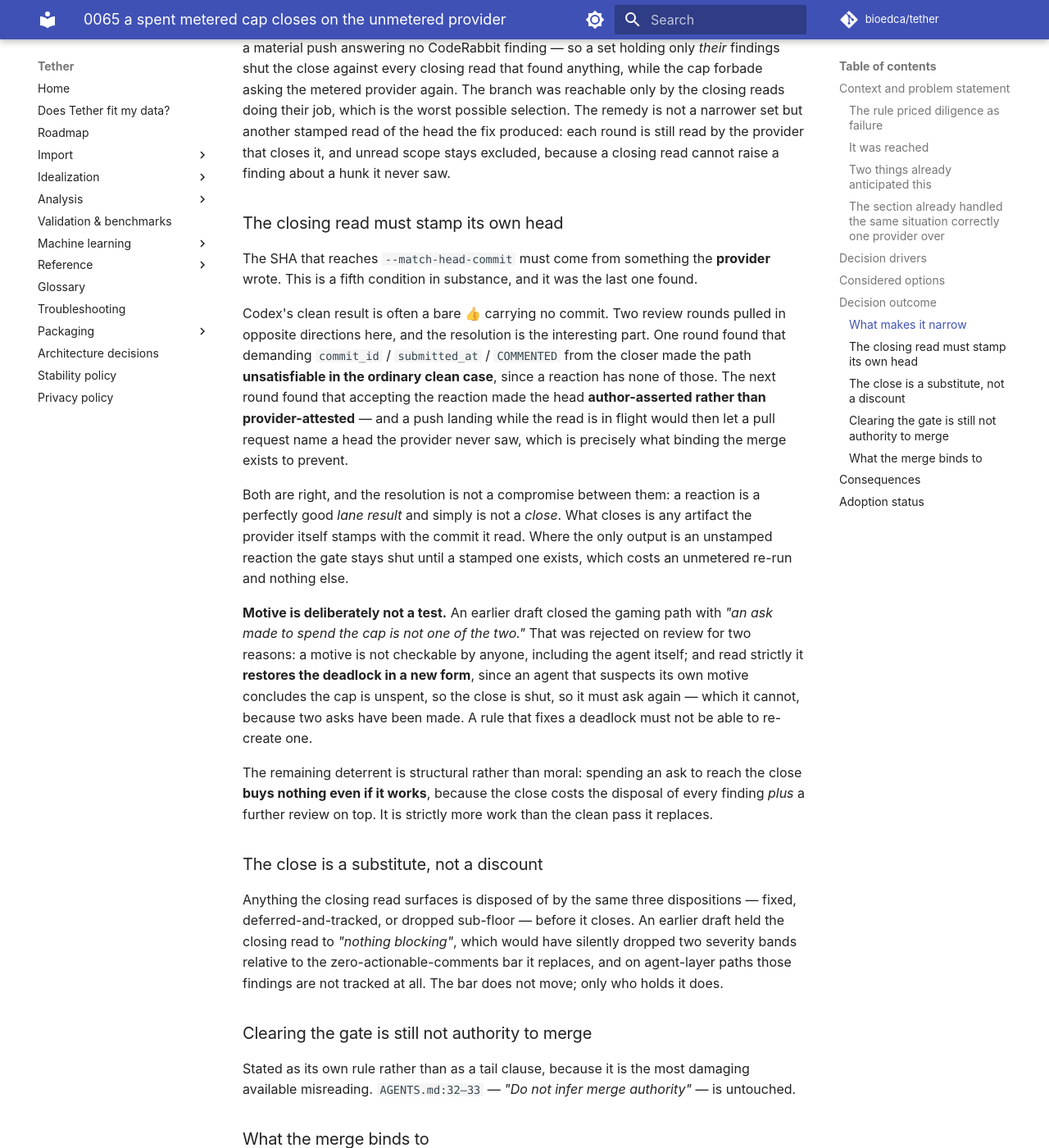
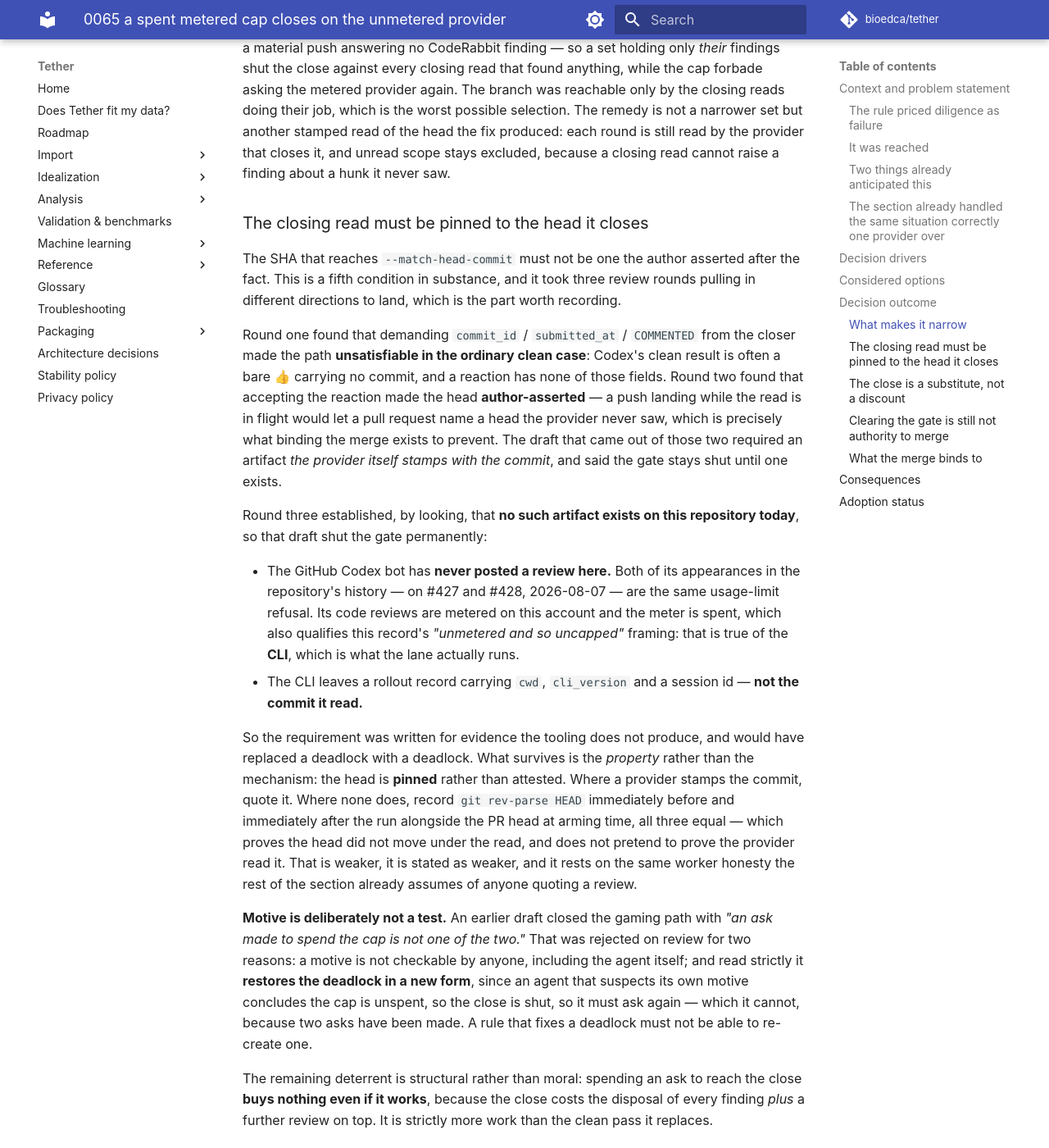
Before and after one commit to bioedca/tether, an MkDocs documentation site: the page built from docs/adr/0065-a-spent-metered-cap-closes-on-the-unmetered-provider.md, in a window 1280 px wide and 1400 px high, scrolled down 5829 px. Shown: the whole window at 82% size. Built offline with MkDocs 1.6.1 and Material for MkDocs 9.7.7, drawn with Linux system fonts in a browser that asks for light colours; comment, search, counter and statistics services are not loaded; the version menu is left out.

Commit message:
fix(agents): pin the closing read's head, because nothing attests it
Codex round 15, one P1, and the most consequential of the run: the close as
written could not be executed at all.

The stamped-head rule required the merging SHA to come from an artifact the
PROVIDER wrote. Checking whether such an artifact exists, rather than assuming
one does:

  - The GitHub Codex bot has NEVER posted a review on this repository. Both of
    its appearances -- #427 and #428, 2026-08-07 -- are the same usage-limit
    refusal. Its code reviews are metered on this account and the meter is spent.
  - The CLI, which is what the lane actually runs, leaves a rollout record
    carrying cwd, cli_version and a session id. Not the commit it read.

So the requirement was written for evidence the tooling does not produce, and
would have replaced the deadlock this PR removes with a permanent one.

Keep the property, drop the mechanism. The head is now PINNED rather than
attested: where a provider stamps the commit, quote it; where none does, record
git rev-parse HEAD immediately before and after the run alongside the PR head at
arming time, all three equal. That proves the head did not move under the read.
It does NOT prove the provider read that head, it is stated as weaker in every
file that carries it, and it rests on the same worker honesty the section already
assumes of anyone quoting a review.

Also corrected while here, because this PR's own ADR now contradicted it:
AGENTS.md called Codex "unmetered and so uncapped" without qualification. That is
true of the CLI and false of the GitHub bot, whose meter is spent -- so asking
the bot is asking a provider that will decline, and a decline is not a review.

Local gates: 2938 passed, 19 skipped, 34 deselected; mkdocs --strict green.

```diff
--- a/docs/adr/0065-a-spent-metered-cap-closes-on-the-unmetered-provider.md
+++ b/docs/adr/0065-a-spent-metered-cap-closes-on-the-unmetered-provider.md
@@ -216,23 +216,37 @@ an agent's account of its own reasoning:
    the fix produced: each round is still read by the provider that closes it, and unread scope stays
    excluded, because a closing read cannot raise a finding about a hunk it never saw.
 
-### The closing read must stamp its own head
+### The closing read must be pinned to the head it closes
 
-The SHA that reaches `--match-head-commit` must come from something the **provider** wrote. This is
-a fifth condition in substance, and it was the last one found.
+The SHA that reaches `--match-head-commit` must not be one the author asserted after the fact. This
+is a fifth condition in substance, and it took three review rounds pulling in different directions
+to land, which is the part worth recording.
 
-Codex's clean result is often a bare 👍 carrying no commit. Two review rounds pulled in opposite
-directions here, and the resolution is the interesting part. One round found that demanding
-`commit_id` / `submitted_at` / `COMMENTED` from the closer made the path **unsatisfiable in the
-ordinary clean case**, since a reaction has none of those. The next round found that accepting the
-reaction made the head **author-asserted rather than provider-attested** — and a push landing while
-the read is in flight would then let a pull request name a head the provider never saw, which is
-precisely what binding the merge exists to prevent.
+Round one found that demanding `commit_id` / `submitted_at` / `COMMENTED` from the closer made the
+path **unsatisfiable in the ordinary clean case**: Codex's clean result is often a bare 👍 carrying
+no commit, and a reaction has none of those fields. Round two found that accepting the reaction made
+the head **author-asserted** — a push landing while the read is in flight would let a pull request
+name a head the provider never saw, which is precisely what binding the merge exists to prevent. The
+draft that came out of those two required an artifact *the provider itself stamps with the commit*,
+and said the gate stays shut until one exists.
 
-Both are right, and the resolution is not a compromise between them: a reaction is a perfectly good
-*lane result* and simply is not a *close*. What closes is any artifact the provider itself stamps
-with the commit it read. Where the only output is an unstamped reaction the gate stays shut until a
-stamped one exists, which costs an unmetered re-run and nothing else.
+Round three established, by looking, that **no such artifact exists on this repository today**, so
+that draft shut the gate permanently:
+
+- The GitHub Codex bot has **never posted a review here.** Both of its appearances in the repository's
+  history — on #427 and #428, 2026-08-07 — are the same usage-limit refusal. Its code reviews are
+  metered on this account and the meter is spent, which also qualifies this record's *"unmetered and
+  so uncapped"* framing: that is true of the **CLI**, which is what the lane actually runs.
+- The CLI leaves a rollout record carrying `cwd`, `cli_version` and a session id — **not the commit
+  it read.**
+
+So the requirement was written for evidence the tooling does not produce, and would have replaced a
+deadlock with a deadlock. What survives is the *property* rather than the mechanism: the head is
+**pinned** rather than attested. Where a provider stamps the commit, quote it. Where none does,
+record `git rev-parse HEAD` immediately before and immediately after the run alongside the PR head
+at arming time, all three equal — which proves the head did not move under the read, and does not
+pretend to prove the provider read it. That is weaker, it is stated as weaker, and it rests on the
+same worker honesty the rest of the section already assumes of anyone quoting a review.
 
 **Motive is deliberately not a test.** An earlier draft closed the gaming path with *"an ask made to
 spend the cap is not one of the two."* That was rejected on review for two reasons: a motive is not
```
Also changed, not shown: AGENTS.md (+21 -8 lines), CONTRIBUTING.md (+7 -3 lines), .github/pull_request_template.md.
